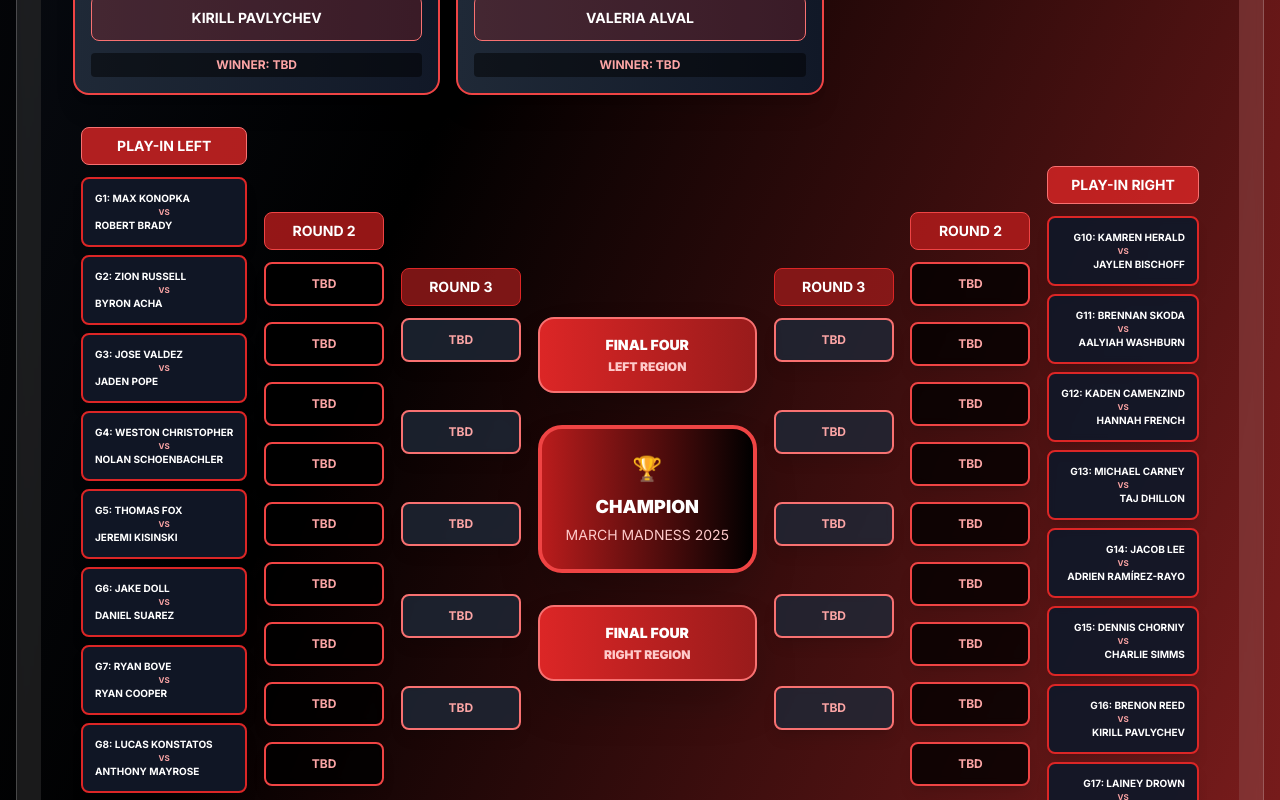
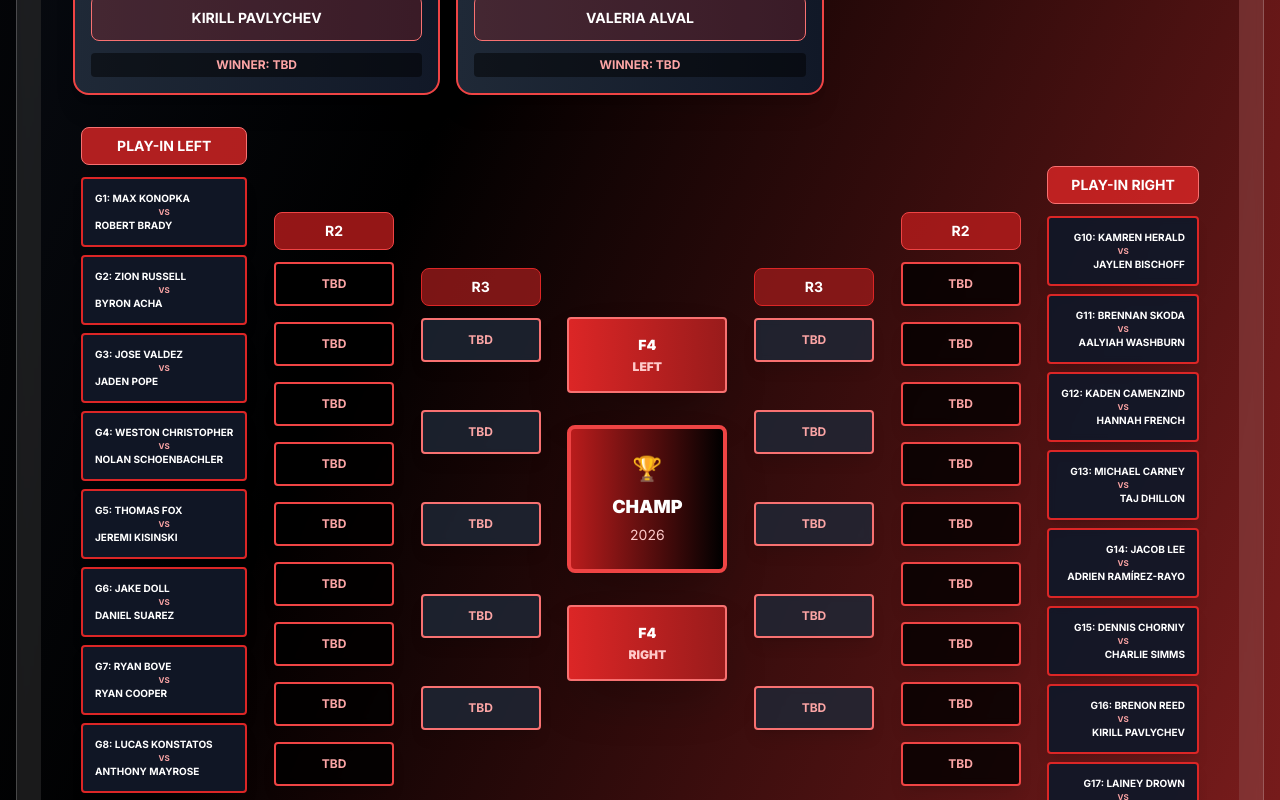
Before and after one commit to leadtopspec/march-madness-leaderboard, a Next.js app: page / in a window 1280 px wide. Shown: the part 5300-6100 px from the top of the page. Built offline with nearby package versions, Linux system fonts and the light colour scheme.

Commit message:
AGGRESSIVE mobile optimization - 320px minimum width, ultra-compact layout for phones

```diff
--- a/src/components/BracketView.tsx
+++ b/src/components/BracketView.tsx
@@ -80,11 +80,11 @@ export default function BracketView() {
 
       {/* Traditional Bracket View */}
       <div className="w-full mx-auto overflow-x-auto pb-4">
-        <div className="flex items-center justify-between min-w-[680px] gap-1 md:gap-2 lg:gap-4 px-2">
+        <div className="flex items-center justify-between min-w-[320px] sm:min-w-[480px] md:min-w-[600px] lg:min-w-[800px] gap-1 md:gap-2 lg:gap-4 px-1 sm:px-2">
 
           {/* Left Side - Round 1 */}
-          <div className="flex flex-col min-w-[95px] md:min-w-[110px] lg:min-w-[140px]">
-            <div className="text-center text-white font-bold text-[10px] md:text-xs lg:text-sm mb-3 bg-red-600/80 rounded-lg py-2 border border-red-400">
+          <div className="flex flex-col min-w-[65px] sm:min-w-[80px] md:min-w-[110px] lg:min-w-[140px]">
+            <div className="text-center text-white font-bold text-[8px] sm:text-[10px] md:text-xs lg:text-sm mb-2 md:mb-3 bg-red-600/80 rounded-lg py-1 md:py-2 border border-red-400">
               PLAY-IN LEFT
             </div>
             <div className="space-y-2">
@@ -94,10 +94,10 @@ export default function BracketView() {
                   initial={{ opacity: 0, x: -30 }}
                   animate={{ opacity: 1, x: 0 }}
                   transition={{ delay: index * 0.02 }}
-                  className="bg-gray-900/95 rounded-lg border-2 border-red-600 p-1.5 md:p-2 lg:p-3 text-[8px] md:text-[9px] lg:text-[10px] font-bold shadow-lg hover:shadow-xl transition-shadow backdrop-blur-sm"
+                  className="bg-gray-900/95 rounded border-1 sm:border-2 border-red-600 p-1 sm:p-1.5 md:p-2 lg:p-3 text-[7px] sm:text-[8px] md:text-[9px] lg:text-[10px] font-bold shadow-lg hover:shadow-xl transition-shadow backdrop-blur-sm"
                 >
                   <div className="text-white truncate">G{matchup.game}: {matchup.team1}</div>
-                  <div className="text-red-300 text-[7px] md:text-[8px] text-center">VS</div>
+                  <div className="text-red-300 text-[6px] sm:text-[7px] md:text-[8px] text-center">VS</div>
                   <div className="text-white truncate">{matchup.team2}</div>
                 </motion.div>
               ))}
@@ -105,18 +105,18 @@ export default function BracketView() {
           </div>
 
           {/* Left Side - Round 2 */}
-          <div className="flex flex-col min-w-[70px] md:min-w-[90px] lg:min-w-[120px]">
-            <div className="text-center text-white font-bold text-[10px] md:text-xs lg:text-sm mb-3 bg-red-700/80 rounded-lg py-2 border border-red-500">
-              ROUND 2
+          <div className="flex flex-col min-w-[45px] sm:min-w-[55px] md:min-w-[90px] lg:min-w-[120px]">
+            <div className="text-center text-white font-bold text-[8px] sm:text-[10px] md:text-xs lg:text-sm mb-2 md:mb-3 bg-red-700/80 rounded-lg py-1 md:py-2 border border-red-500">
+              R2
             </div>
-            <div className="flex flex-col justify-center h-full space-y-3 lg:space-y-4">
+            <div className="flex flex-col justify-center h-full space-y-2 sm:space-y-3 lg:space-y-4">
               {[...Array(9)].map((_, index) => (
                 <motion.div
                   key={`left-r2-${index}`}
                   initial={{ opacity: 0 }}
                   animate={{ opacity: 1 }}
                   transition={{ delay: 1 + index * 0.05 }}
-                  className="bg-black/80 rounded-lg border-2 border-red-500 p-1.5 md:p-2 lg:p-3 text-[9px] md:text-[10px] lg:text-xs font-bold text-center shadow-lg backdrop-blur-sm"
+                  className="bg-black/80 rounded border-1 sm:border-2 border-red-500 p-0.5 sm:p-1.5 md:p-2 lg:p-3 text-[7px] sm:text-[9px] md:text-[10px] lg:text-xs font-bold text-center shadow-lg backdrop-blur-sm"
                 >
                   <div className="text-red-300">TBD</div>
                 </motion.div>
@@ -125,18 +125,18 @@ export default function BracketView() {
           </div>
 
           {/* Left Side - Round 3 */}
-          <div className="flex flex-col min-w-[70px] md:min-w-[90px] lg:min-w-[120px]">
-            <div className="text-center text-white font-bold text-[10px] md:text-xs lg:text-sm mb-3 bg-red-800/80 rounded-lg py-2 border border-red-600">
-              ROUND 3
+          <div className="flex flex-col min-w-[45px] sm:min-w-[55px] md:min-w-[90px] lg:min-w-[120px]">
+            <div className="text-center text-white font-bold text-[8px] sm:text-[10px] md:text-xs lg:text-sm mb-2 md:mb-3 bg-red-800/80 rounded-lg py-1 md:py-2 border border-red-600">
+              R3
             </div>
-            <div className="flex flex-col justify-center h-full space-y-6 md:space-y-8 lg:space-y-12">
+            <div className="flex flex-col justify-center h-full space-y-4 sm:space-y-6 md:space-y-8 lg:space-y-12">
               {[...Array(5)].map((_, index) => (
                 <motion.div
                   key={`left-r3-${index}`}
                   initial={{ opacity: 0 }}
                   animate={{ opacity: 1 }}
                   transition={{ delay: 1.5 + index * 0.05 }}
-                  className="bg-gray-800/80 rounded-lg border-2 border-red-400 p-1.5 md:p-2 lg:p-3 text-[9px] md:text-[10px] lg:text-xs font-bold text-center shadow-lg backdrop-blur-sm"
+                  className="bg-gray-800/80 rounded border-1 sm:border-2 border-red-400 p-0.5 sm:p-1.5 md:p-2 lg:p-3 text-[7px] sm:text-[9px] md:text-[10px] lg:text-xs font-bold text-center shadow-lg backdrop-blur-sm"
                 >
                   <div className="text-red-300">TBD</div>
                 </motion.div>
@@ -145,16 +145,16 @@ export default function BracketView() {
           </div>
 
           {/* Championship Center Column */}
-          <div className="flex flex-col items-center justify-center min-w-[100px] md:min-w-[120px] lg:min-w-[160px] space-y-3 md:space-y-4 lg:space-y-8">
+          <div className="flex flex-col items-center justify-center min-w-[60px] sm:min-w-[80px] md:min-w-[120px] lg:min-w-[160px] space-y-2 sm:space-y-3 md:space-y-4 lg:space-y-8">
             {/* Final Four - Left */}
             <motion.div
               initial={{ opacity: 0, scale: 0.8 }}
               animate={{ opacity: 1, scale: 1 }}
               transition={{ delay: 2 }}
-              className="bg-gradient-to-r from-red-600 to-red-800 rounded-xl border-2 border-red-400 p-3 lg:p-4 text-xs lg:text-sm font-black text-center shadow-2xl w-full"
+              className="bg-gradient-to-r from-red-600 to-red-800 rounded border-1 sm:border-2 border-red-400 p-1 sm:p-2 lg:p-4 text-[8px] sm:text-xs lg:text-sm font-black text-center shadow-2xl w-full"
             >
-              <div className="text-white">FINAL FOUR</div>
-              <div className="text-[10px] lg:text-xs text-red-200 mt-1">LEFT REGION</div>
+              <div className="text-white">F4</div>
+              <div className="text-[6px] sm:text-[8px] lg:text-xs text-red-200 mt-0.5 sm:mt-1 hidden sm:block">LEFT</div>
             </motion.div>
 
             {/* Championship */}
@@ -162,11 +162,11 @@ export default function BracketView() {
               initial={{ opacity: 0, scale: 0.5 }}
               animate={{ opacity: 1, scale: 1 }}
               transition={{ delay: 2.5 }}
-              className="bg-gradient-to-r from-red-700 to-black rounded-2xl border-4 border-red-500 p-4 lg:p-6 text-center shadow-2xl w-full"
+              className="bg-gradient-to-r from-red-700 to-black rounded-lg border-2 sm:border-4 border-red-500 p-2 sm:p-4 lg:p-6 text-center shadow-2xl w-full"
             >
-              <div className="text-xl lg:text-2xl mb-2">🏆</div>
-              <div className="text-white font-black text-sm lg:text-lg">CHAMPION</div>
-              <div className="text-red-200 text-[10px] lg:text-sm mt-1">MARCH MADNESS 2025</div>
+              <div className="text-sm sm:text-xl lg:text-2xl mb-1 sm:mb-2">🏆</div>
+              <div className="text-white font-black text-[8px] sm:text-sm lg:text-lg">CHAMP</div>
+              <div className="text-red-200 text-[6px] sm:text-[10px] lg:text-sm mt-0.5 sm:mt-1 hidden sm:block">2026</div>
             </motion.div>
 
             {/* Final Four - Right */}
@@ -174,26 +174,26 @@ export default function BracketView() {
               initial={{ opacity: 0, scale: 0.8 }}
               animate={{ opacity: 1, scale: 1 }}
               transition={{ delay: 2 }}
-              className="bg-gradient-to-r from-red-600 to-red-800 rounded-xl border-2 border-red-400 p-3 lg:p-4 text-xs lg:text-sm font-black text-center shadow-2xl w-full"
+              className="bg-gradient-to-r from-red-600 to-red-800 rounded border-1 sm:border-2 border-red-400 p-1 sm:p-2 lg:p-4 text-[8px] sm:text-xs lg:text-sm font-black text-center shadow-2xl w-full"
             >
-              <div className="text-white">FINAL FOUR</div>
-              <div className="text-[10px] lg:text-xs text-red-200 mt-1">RIGHT REGION</div>
+              <div className="text-white">F4</div>
+              <div className="text-[6px] sm:text-[8px] lg:text-xs text-red-200 mt-0.5 sm:mt-1 hidden sm:block">RIGHT</div>
             </motion.div>
           </div>
 
           {/* Right Side - Round 3 */}
-          <div className="flex flex-col min-w-[70px] md:min-w-[90px] lg:min-w-[120px]">
-            <div className="text-center text-white font-bold text-[10px] md:text-xs lg:text-sm mb-3 bg-red-800/80 rounded-lg py-2 border border-red-600">
-              ROUND 3
+          <div className="flex flex-col min-w-[45px] sm:min-w-[55px] md:min-w-[90px] lg:min-w-[120px]">
+            <div className="text-center text-white font-bold text-[8px] sm:text-[10px] md:text-xs lg:text-sm mb-2 md:mb-3 bg-red-800/80 rounded-lg py-1 md:py-2 border border-red-600">
+              R3
             </div>
-            <div className="flex flex-col justify-center h-full space-y-6 md:space-y-8 lg:space-y-12">
+            <div className="flex flex-col justify-center h-full space-y-4 sm:space-y-6 md:space-y-8 lg:space-y-12">
               {[...Array(5)].map((_, index) => (
                 <motion.div
                   key={`right-r3-${index}`}
                   initial={{ opacity: 0 }}
                   animate={{ opacity: 1 }}
                   transition={{ delay: 1.5 + index * 0.05 }}
-                  className="bg-gray-800/80 rounded-lg border-2 border-red-400 p-1.5 md:p-2 lg:p-3 text-[9px] md:text-[10px] lg:text-xs font-bold text-center shadow-lg backdrop-blur-sm"
+                  className="bg-gray-800/80 rounded border-1 sm:border-2 border-red-400 p-0.5 sm:p-1.5 md:p-2 lg:p-3 text-[7px] sm:text-[9px] md:text-[10px] lg:text-xs font-bold text-center shadow-lg backdrop-blur-sm"
                 >
                   <div className="text-red-300">TBD</div>
                 </motion.div>
@@ -202,18 +202,18 @@ export default function BracketView() {
           </div>
 
           {/* Right Side - Round 2 */}
-          <div className="flex flex-col min-w-[70px] md:min-w-[90px] lg:min-w-[120px]">
-            <div className="text-center text-white font-bold text-[10px] md:text-xs lg:text-sm mb-3 bg-red-700/80 rounded-lg py-2 border border-red-500">
-              ROUND 2
+          <div className="flex flex-col min-w-[45px] sm:min-w-[55px] md:min-w-[90px] lg:min-w-[120px]">
+            <div className="text-center text-white font-bold text-[8px] sm:text-[10px] md:text-xs lg:text-sm mb-2 md:mb-3 bg-red-700/80 rounded-lg py-1 md:py-2 border border-red-500">
+              R2
             </div>
-            <div className="flex flex-col justify-center h-full space-y-3 lg:space-y-4">
+            <div className="flex flex-col justify-center h-full space-y-2 sm:space-y-3 lg:space-y-4">
               {[...Array(9)].map((_, index) => (
                 <motion.div
                   key={`right-r2-${index}`}
                   initial={{ opacity: 0 }}
                   animate={{ opacity: 1 }}
                   transition={{ delay: 1 + index * 0.05 }}
-                  className="bg-black/80 rounded-lg border-2 border-red-500 p-1.5 md:p-2 lg:p-3 text-[9px] md:text-[10px] lg:text-xs font-bold text-center shadow-lg backdrop-blur-sm"
+                  className="bg-black/80 rounded border-1 sm:border-2 border-red-500 p-0.5 sm:p-1.5 md:p-2 lg:p-3 text-[7px] sm:text-[9px] md:text-[10px] lg:text-xs font-bold text-center shadow-lg backdrop-blur-sm"
                 >
                   <div className="text-red-300">TBD</div>
                 </motion.div>
@@ -222,8 +222,8 @@ export default function BracketView() {
           </div>
 
           {/* Right Side - Round 1 */}
-          <div className="flex flex-col min-w-[95px] md:min-w-[110px] lg:min-w-[140px]">
-            <div className="text-center text-white font-bold text-[10px] md:text-xs lg:text-sm mb-3 bg-red-600/80 rounded-lg py-2 border border-red-400">
+          <div className="flex flex-col min-w-[65px] sm:min-w-[80px] md:min-w-[110px] lg:min-w-[140px]">
+            <div className="text-center text-white font-bold text-[8px] sm:text-[10px] md:text-xs lg:text-sm mb-2 md:mb-3 bg-red-600/80 rounded-lg py-1 md:py-2 border border-red-400">
               PLAY-IN RIGHT
             </div>
             <div className="space-y-2">
@@ -233,10 +233,10 @@ export default function BracketView() {
                   initial={{ opacity: 0, x: 30 }}
                   animate={{ opacity: 1, x: 0 }}
                   transition={{ delay: index * 0.02 }}
-                  className="bg-gray-900/95 rounded-lg border-2 border-red-600 p-1.5 md:p-2 lg:p-3 text-[8px] md:text-[9px] lg:text-[10px] font-bold shadow-lg hover:shadow-xl transition-shadow backdrop-blur-sm"
+                  className="bg-gray-900/95 rounded border-1 sm:border-2 border-red-600 p-1 sm:p-1.5 md:p-2 lg:p-3 text-[7px] sm:text-[8px] md:text-[9px] lg:text-[10px] font-bold shadow-lg hover:shadow-xl transition-shadow backdrop-blur-sm"
                 >
                   <div className="text-white text-right truncate">G{matchup.game}: {matchup.team1}</div>
-                  <div className="text-red-300 text-[7px] md:text-[8px] text-center">VS</div>
+                  <div className="text-red-300 text-[6px] sm:text-[7px] md:text-[8px] text-center">VS</div>
                   <div className="text-white text-right truncate">{matchup.team2}</div>
                 </motion.div>
               ))}
```
